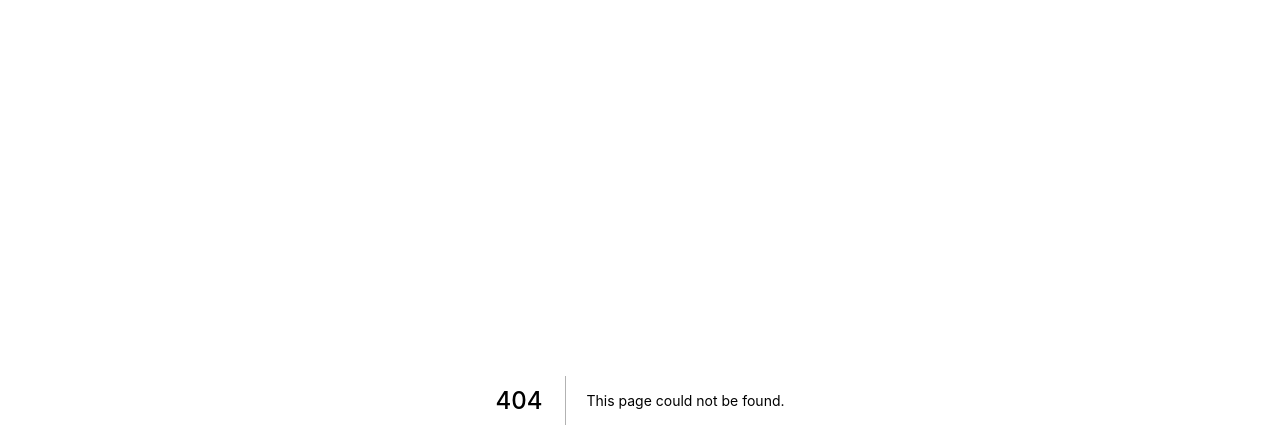
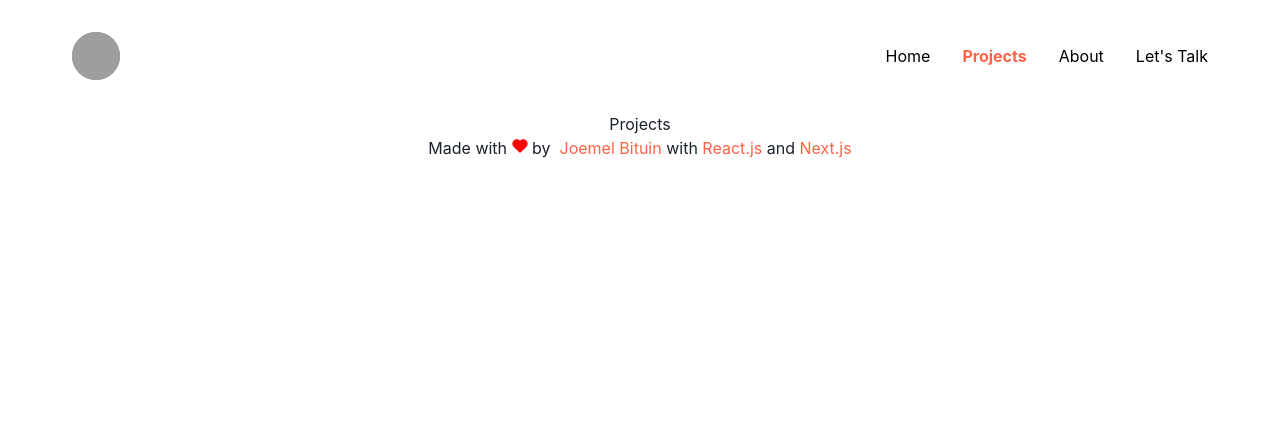
Before and after one commit to jBituin/joemelbituin, a Next.js app: page /projects in a window 1280 px wide. Before the commit this address had no page. Shown: the top 448 px of the page. Built offline with nearby package versions, Linux system fonts and the light colour scheme; grey boxes are pictures that could not be loaded.

Commit message:
Add projects page

```diff
--- /dev/null
+++ b/pages/projects.tsx
@@ -0,0 +1,5 @@
+import { Layout } from '../components/Layout';
+
+export default function Projects() {
+  return <Layout>Projects</Layout>;
+}
```
